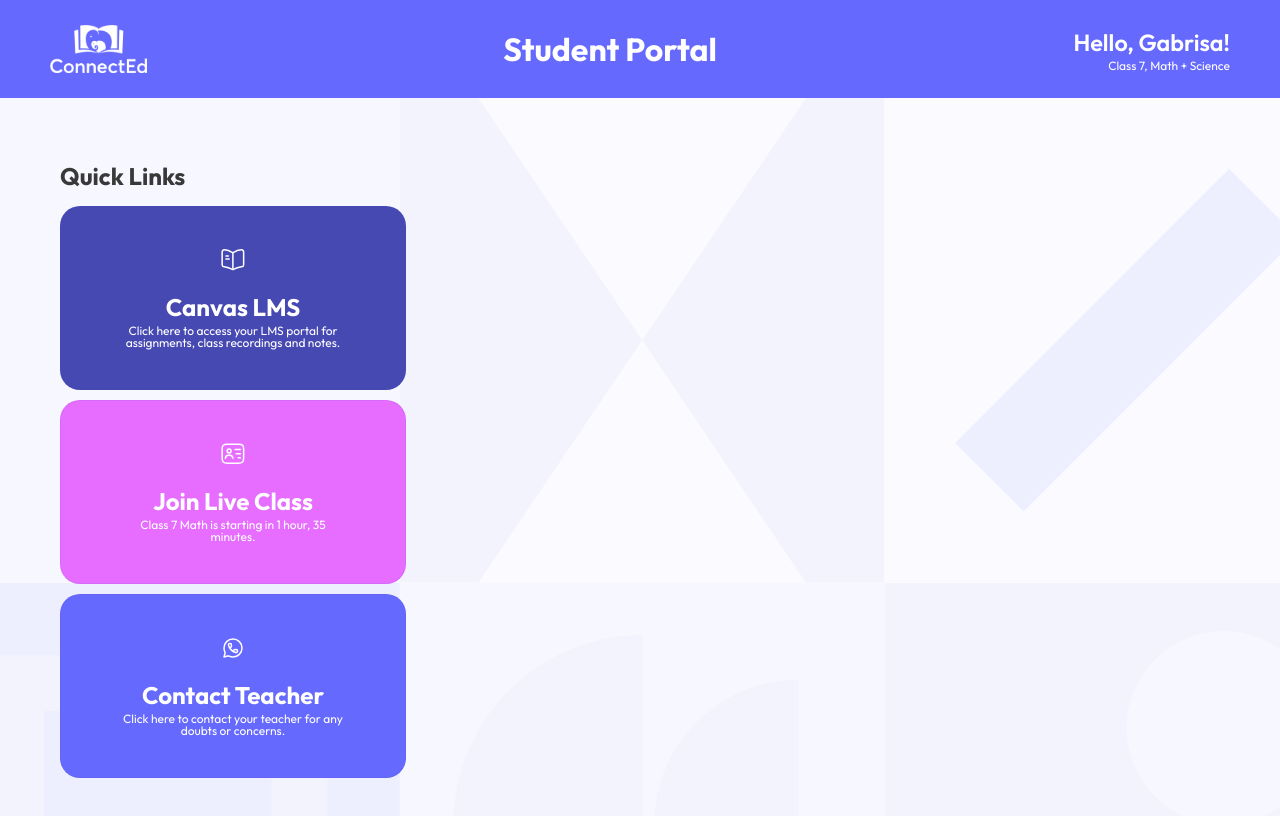
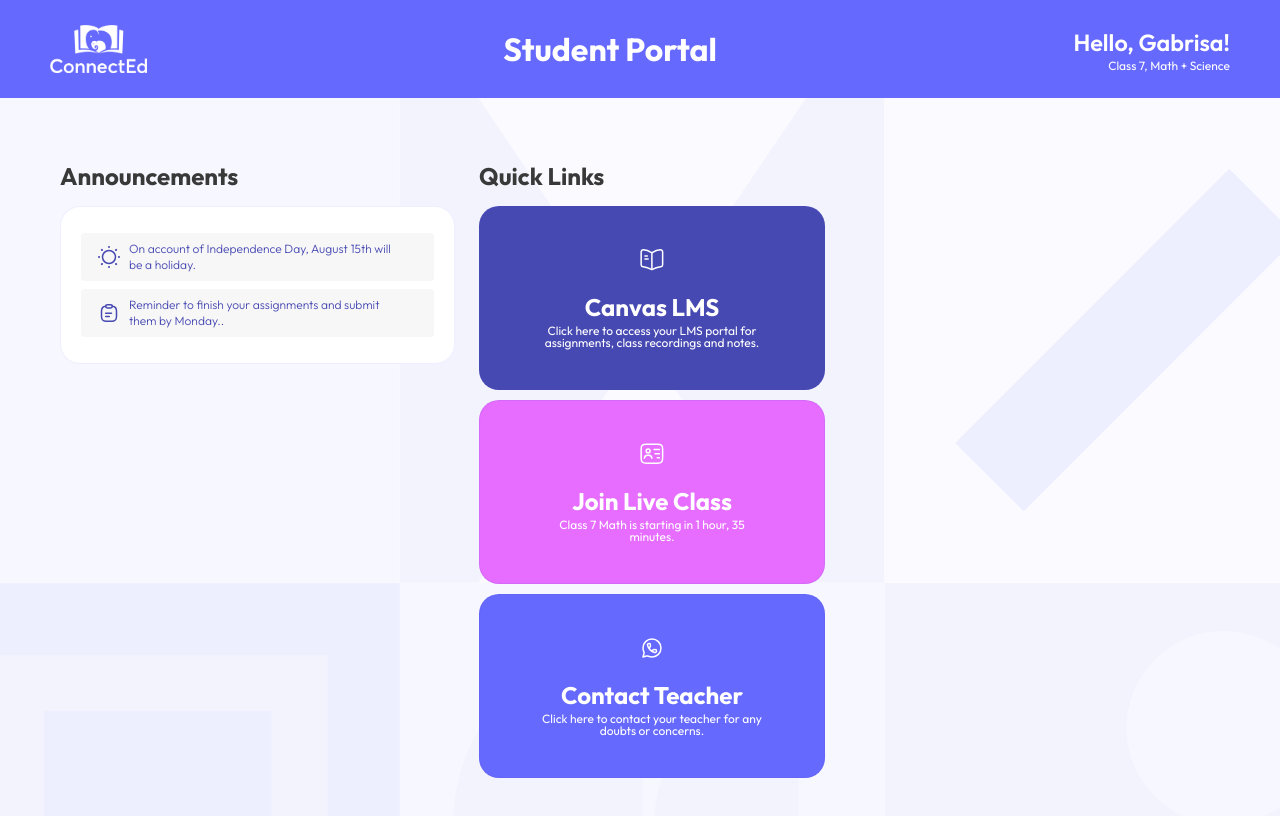
Before and after one commit to dilkhush-raj/connectEd, a Next.js app: page / in a window 1280 px wide. Shown: the top 816 px of the page. Built offline with nearby package versions, Linux system fonts and the light colour scheme.

Commit message:
feat: add AnnouncementsCard component for displaying latest updates

```diff
--- a/src/app/page.tsx
+++ b/src/app/page.tsx
@@ -1,10 +1,18 @@
 import QuickLinkCard from "@/components/quick-link-card";
-import {QUICK_LINKS} from "@/assets/data";
+import {QUICK_LINKS, ANNOUNCEMENT_DATA} from "@/assets/data";
 import {H2} from "@/components/ui/typography";
+import AnnouncementCard from "@/components/announcement-card";
 
 export default function Home() {
   return (
     <main className="min-h-screen bg-[url(/bg-vector.svg)] bg-cover bg-center bg-no-repeat p-[60px]">
+      <div className="mx-auto grid w-max grid-cols-1 gap-6 md:grid-cols-3">
+        <div className="mb-10">
+          <H2>Announcements</H2>
+          <div className="mt-3">
+            <AnnouncementCard data={ANNOUNCEMENT_DATA} />
+          </div>
+        </div>
         <div className="">
           <H2>Quick Links</H2>
           <div className="mt-3 flex flex-col gap-[10px]">
@@ -20,6 +28,7 @@ export default function Home() {
             ))}
           </div>
         </div>
+      </div>
     </main>
   );
 }
--- a/src/assets/data.tsx
+++ b/src/assets/data.tsx
@@ -1,4 +1,10 @@
-import {BookIcon, ContactIcon, WhatsAppIcon} from "./icons";
+import {
+  BookIcon,
+  ClipboardIcon,
+  ContactIcon,
+  SunIcon,
+  WhatsAppIcon,
+} from "./icons";
 
 export const QUICK_LINKS: Array<{
   id: number;
@@ -31,3 +37,22 @@ export const QUICK_LINKS: Array<{
     variant: "primary",
   },
 ];
+
+export const ANNOUNCEMENT_DATA: Array<{
+  id: number;
+  icon?: React.ReactNode;
+  announcement: string;
+}> = [
+  {
+    id: 1,
+    icon: <>{SunIcon}</>,
+    announcement:
+      "On account of Independence Day, August 15th will be a holiday.",
+  },
+  {
+    id: 2,
+    icon: <>{ClipboardIcon}</>,
+    announcement:
+      "Reminder to finish your assignments and submit them by Monday..",
+  },
+];
--- a/src/assets/icons.tsx
+++ b/src/assets/icons.tsx
@@ -107,3 +107,71 @@ export const WhatsAppIcon = (
     />
   </svg>
 );
+
+export const SunIcon = (
+  <svg
+    xmlns="http://www.w3.org/2000/svg"
+    width="24"
+    height="24"
+    viewBox="0 0 24 24"
+    fill="none"
+  >
+    <path
+      d="M12 18.5C15.5899 18.5 18.5 15.5899 18.5 12C18.5 8.41015 15.5899 5.5 12 5.5C8.41015 5.5 5.5 8.41015 5.5 12C5.5 15.5899 8.41015 18.5 12 18.5Z"
+      stroke="currentColor"
+      strokeWidth="1.5"
+      strokeLinecap="round"
+      strokeLinejoin="round"
+    />
+    <path
+      d="M19.14 19.14L19.01 19.01M19.01 4.99L19.14 4.86L19.01 4.99ZM4.86 19.14L4.99 19.01L4.86 19.14ZM12 2.08V2V2.08ZM12 22V21.92V22ZM2.08 12H2H2.08ZM22 12H21.92H22ZM4.99 4.99L4.86 4.86L4.99 4.99Z"
+      stroke="currentColor"
+      strokeWidth="2"
+      strokeLinecap="round"
+      strokeLinejoin="round"
+    />
+  </svg>
+);
+
+export const ClipboardIcon = (
+  <svg
+    xmlns="http://www.w3.org/2000/svg"
+    width="24"
+    height="24"
+    viewBox="0 0 24 24"
+    fill="none"
+  >
+    <path
+      d="M8.66669 12.1666H14.5"
+      stroke="currentColor"
+      strokeWidth="1.5"
+      strokeMiterlimit="10"
+      strokeLinecap="round"
+      strokeLinejoin="round"
+    />
+    <path
+      d="M8.66669 15.4999H12.3167"
+      stroke="currentColor"
+      strokeWidth="1.5"
+      strokeMiterlimit="10"
+      strokeLinecap="round"
+      strokeLinejoin="round"
+    />
+    <path
+      d="M10.3334 7.00002H13.6667C15.3334 7.00002 15.3334 6.16669 15.3334 5.33335C15.3334 3.66669 14.5 3.66669 13.6667 3.66669H10.3334C9.50002 3.66669 8.66669 3.66669 8.66669 5.33335C8.66669 7.00002 9.50002 7.00002 10.3334 7.00002Z"
+      stroke="currentColor"
+      strokeWidth="1.5"
+      strokeMiterlimit="10"
+      strokeLinecap="round"
+      strokeLinejoin="round"
+    />
+    <path
+      d="M15.3333 5.35004C18.1083 5.50004 19.5 6.52504 19.5 10.3334V15.3334C19.5 18.6667 18.6667 20.3334 14.5 20.3334H9.5C5.33333 20.3334 4.5 18.6667 4.5 15.3334V10.3334C4.5 6.53337 5.89167 5.50004 8.66667 5.35004"
+      stroke="currentColor"
+      strokeWidth="1.5"
+      strokeMiterlimit="10"
+      strokeLinecap="round"
+      strokeLinejoin="round"
+    />
+  </svg>
+);
--- /dev/null
+++ b/src/components/announcement-card.tsx
@@ -0,0 +1,25 @@
+import Card from "./card";
+
+export default function AnnouncementCard({
+  data,
+}: {
+  data: {icon?: React.ReactNode; announcement?: string}[];
+}) {
+  return (
+    <>
+      <Card className="w-[395px] border border-[#6669fe]/10 px-[20px] py-[26px]">
+        <div className="flex flex-col gap-2">
+          {data.map((item, index) => (
+            <div
+              key={index}
+              className="flex items-center gap-2 rounded bg-[#f7f7f7] py-2 pl-4 pr-10 text-[#4749b3]"
+            >
+              <div className="h-6 w-6">{item.icon}</div>
+              <p className="text-xs font-light">{item.announcement}</p>
+            </div>
+          ))}
+        </div>
+      </Card>
+    </>
+  );
+}
```
Lines whose indentation alone changed are shown as unchanged.
